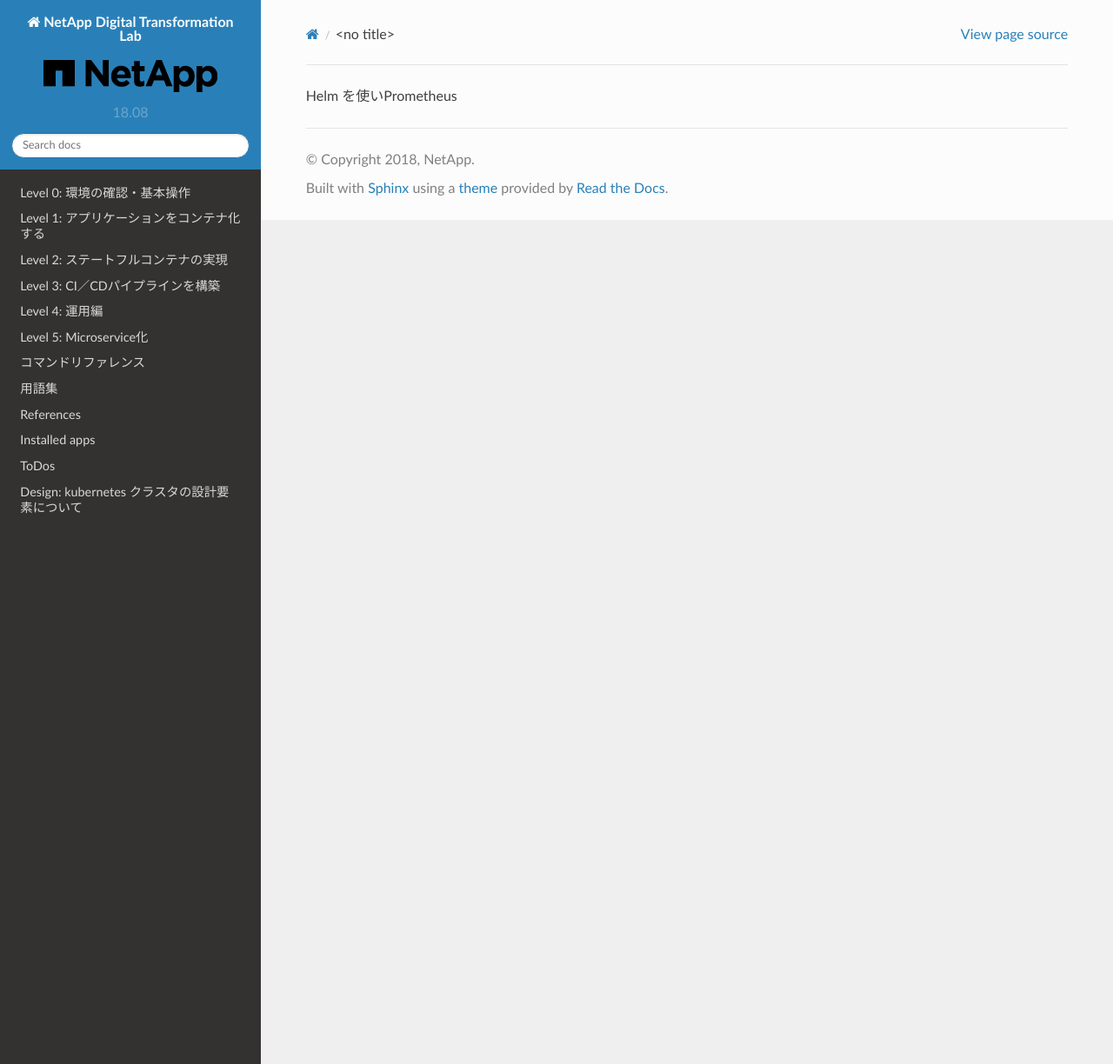
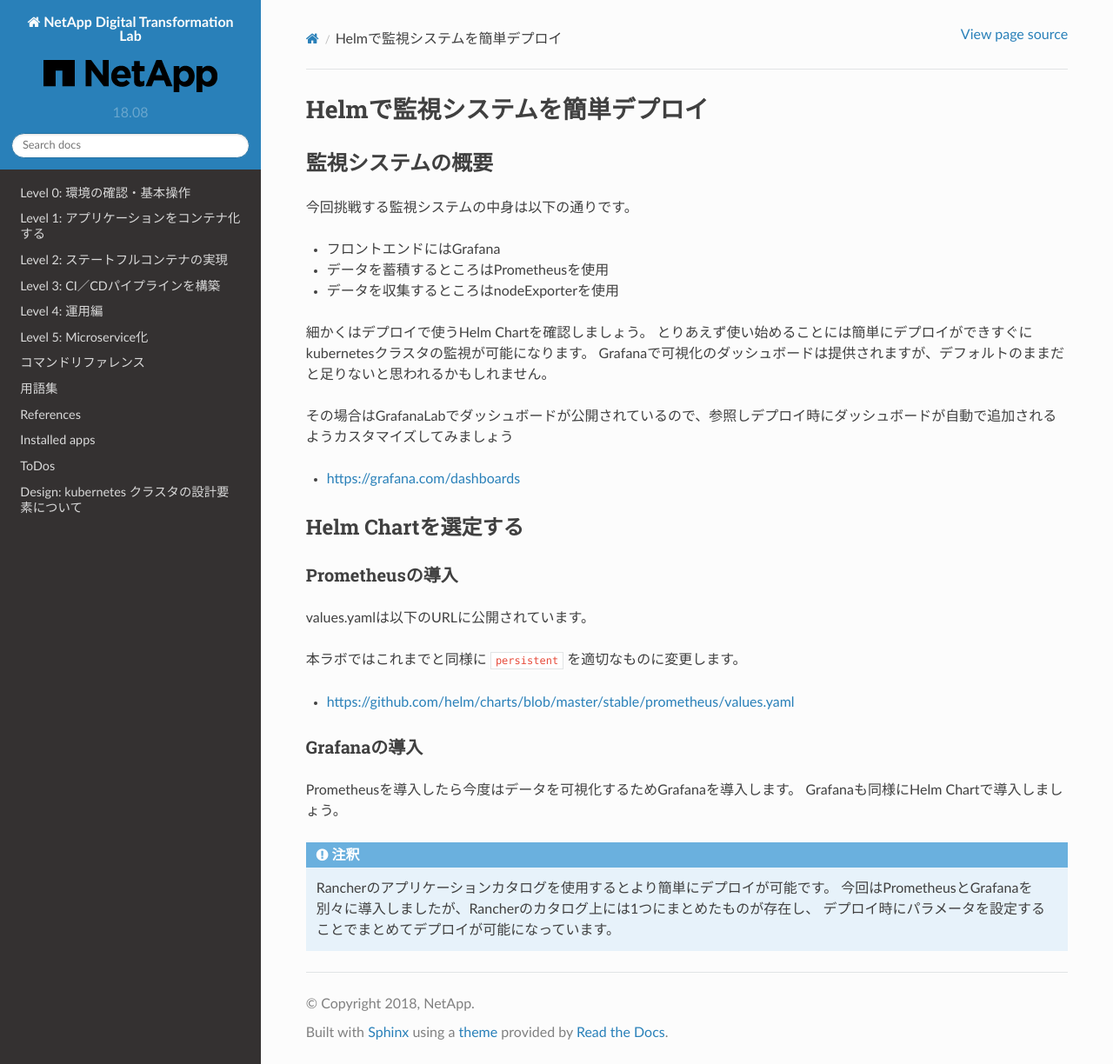
Before and after one commit to NetAppJpTechTeam/NetAppDigitalTransformationLab, a Sphinx documentation site: the page built from docs/source/Level4/prometheus/deploy-monitoring.rst, in a window 1280 px wide and 1224 px high. Shown: the whole window at 87% size. Built offline with Sphinx 7.4.7 and the Read the Docs theme 2.0.0, drawn with Linux system fonts in a browser that asks for light colours; pages that are not in the unit, such as notebooks, are missing from menus.

Commit message:
Add monitoring contents with Helm.

```diff
--- a/docs/source/Level4/index.rst
+++ b/docs/source/Level4/index.rst
@@ -182,7 +182,7 @@
 Helmで提供されているGrafana+Prometheusをデプロイし監視することにチャレンジしてみましょう。
 完成図としては以下のようなイメージです。
 
-.. img::
+* :doc:`./prometheus/deploy-monitoring`
 
 
 バックアップはどうするか？
--- a/docs/source/Level4/prometheus/deploy-monitoring.rst
+++ b/docs/source/Level4/prometheus/deploy-monitoring.rst
@@ -1 +1,44 @@
-Helm を使いPrometheus
+=========================================
+Helmで監視システムを簡単デプロイ
+=========================================
+
+監視システムの概要
+========================================
+
+今回挑戦する監視システムの中身は以下の通りです。
+
+* フロントエンドにはGrafana
+* データを蓄積するところはPrometheusを使用
+* データを収集するところはnodeExporterを使用
+
+細かくはデプロイで使うHelm Chartを確認しましょう。
+とりあえず使い始めることには簡単にデプロイができすぐにkubernetesクラスタの監視が可能になります。
+Grafanaで可視化のダッシュボードは提供されますが、デフォルトのままだと足りないと思われるかもしれません。
+
+その場合はGrafanaLabでダッシュボードが公開されているので、参照しデプロイ時にダッシュボードが自動で追加されるようカスタマイズしてみましょう
+
+- https://grafana.com/dashboards
+
+Helm Chartを選定する
+========================================
+
+Prometheusの導入
+-----------------------------------------
+values.yamlは以下のURLに公開されています。
+
+本ラボではこれまでと同様に ``persistent`` を適切なものに変更します。
+
+- https://github.com/helm/charts/blob/master/stable/prometheus/values.yaml
+
+Grafanaの導入
+-----------------------------------------
+
+Prometheusを導入したら今度はデータを可視化するためGrafanaを導入します。
+Grafanaも同様にHelm Chartで導入しましょう。
+
+
+.. note::
+
+    Rancherのアプリケーションカタログを使用するとより簡単にデプロイが可能です。
+    今回はPrometheusとGrafanaを別々に導入しましたが、Rancherのカタログ上には1つにまとめたものが存在し、
+    デプロイ時にパラメータを設定することでまとめてデプロイが可能になっています。
```
